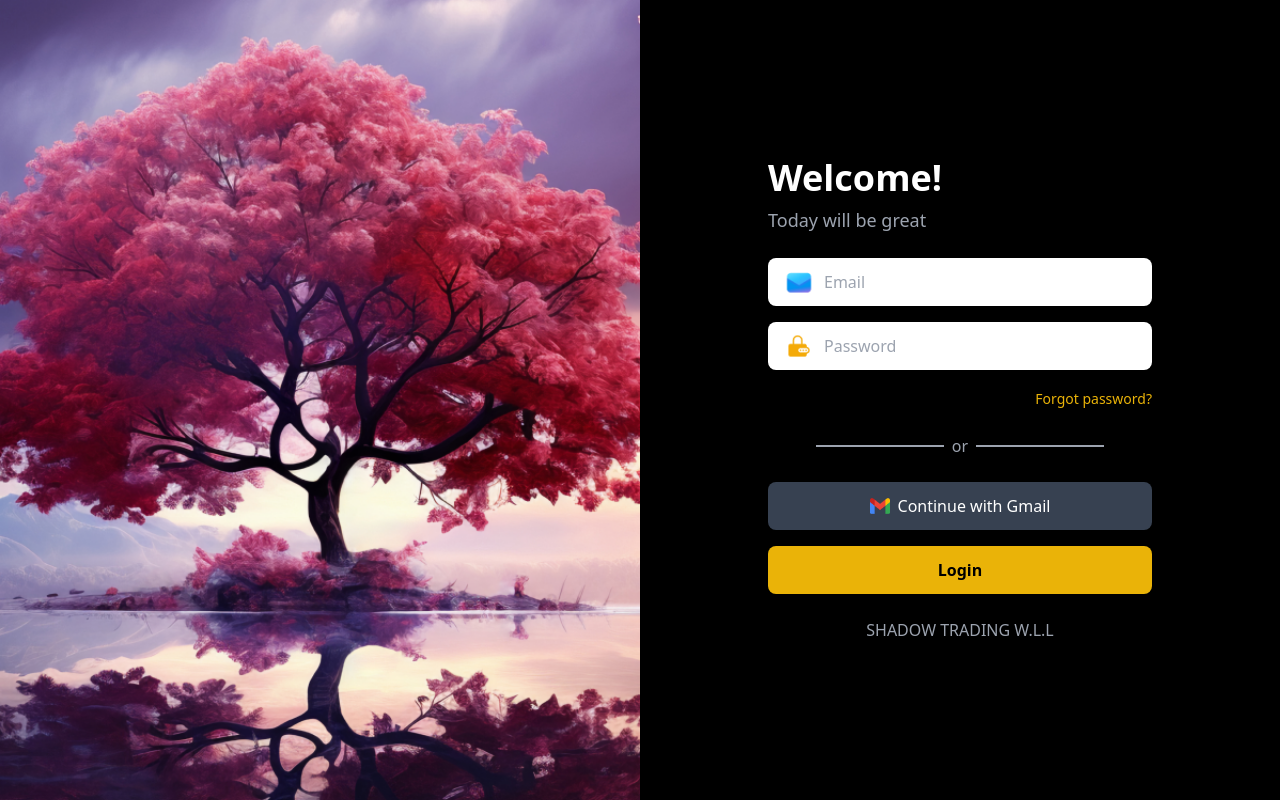
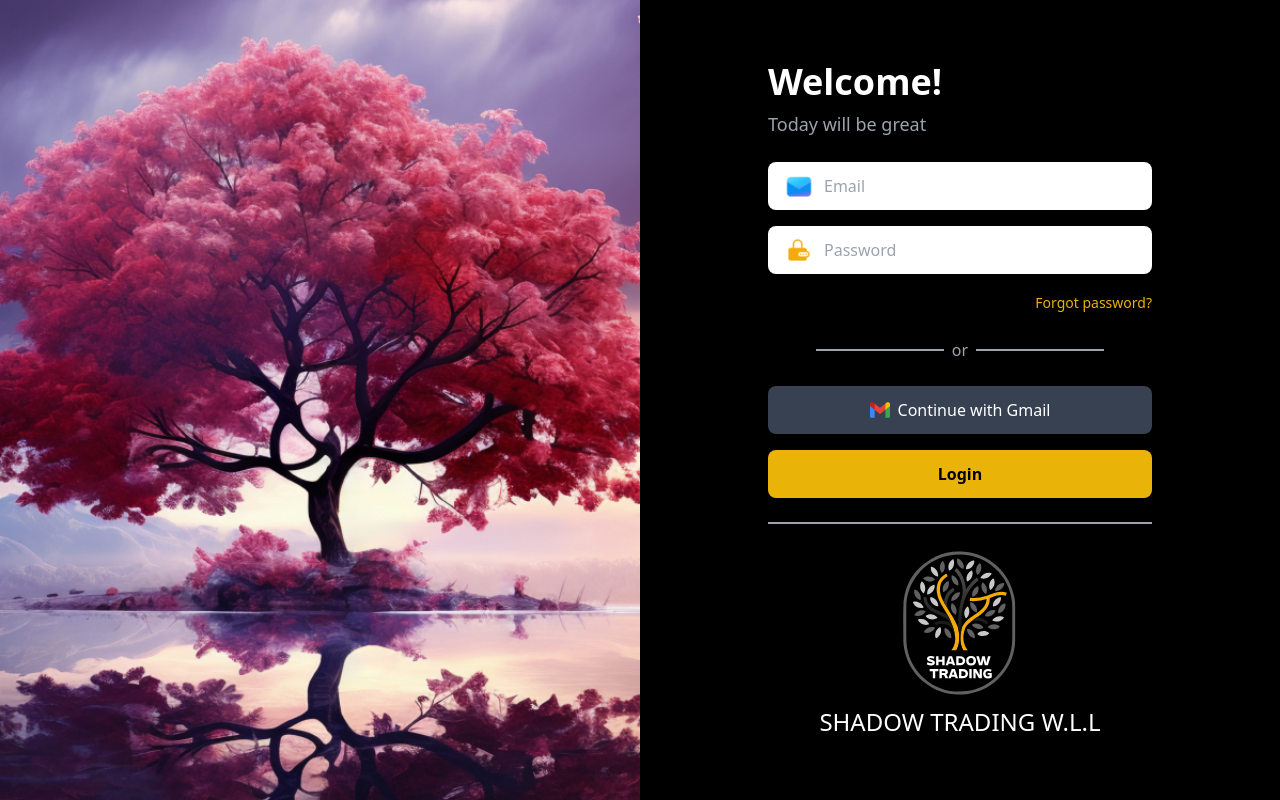
Before and after one commit to Visva24/quotation_generator, a Next.js app: page /log-in in a window 1280 px wide. Built offline with nearby package versions, Linux system fonts and the light colour scheme.

Commit message:
login screen complete GUI

```diff
--- a/src/app/log-in/page.tsx
+++ b/src/app/log-in/page.tsx
@@ -6,34 +6,6 @@ import Image from "next/image";
 export default function LoginPage() {
   const router = useRouter();
   return (
-    // <div className="flex items-center justify-center h-screen bg-gray-100">
-    //   <div className="w-full max-w-sm p-6 bg-white shadow-md">
-    //     <h1 className="text-2xl font-bold text-center mb-4">Login</h1>
-    //     <form>
-    //       <div className="mb-4">
-    //         <label className="block text-sm font-medium mb-1" htmlFor="email">Email</label>
-    //         <input
-    //           type="email"
-    //           id="email"
-    //           className="w-full px-3 py-2 border rounded-md"
-    //           placeholder="Enter your email"
-    //         />
-    //       </div>
-    //       <div className="mb-4">
-    //         <label className="block text-sm font-medium mb-1" htmlFor="password">Password</label>
-    //         <input
-    //           type="password"
-    //           id="password"
-    //           className="w-full px-3 py-2 border rounded-md"
-    //           placeholder="Enter your password"
-    //         />
-    //       </div>
-    //       <button type="submit" className="w-full bg-blue-500 text-white py-2 rounded-md" onClick={()=>router.push("/home")}>
-    //         Log In
-    //       </button>
-    //     </form>
-    //   </div>
-    // </div>
     <div className="flex h-screen overflow-hidden bg-black">
       <div className="relative w-[50%] h-[100%]  bg-gray-900  overflow-hidden">
         <Image
@@ -47,15 +19,12 @@ export default function LoginPage() {
 
       <div className="flex-1 flex items-center justify-center">
         <div className="w-[80%] max-w-sm space-y-6">
-      {/* Welcome Text */}
           <div className="text-left">
             <h1 className="text-4xl font-bold text-white">Welcome!</h1>
             <p className="text-lg mt-2 text-gray-400">Today will be great</p>
           </div>
 
-      {/* Form Section */}
           <div className="space-y-4">
-        {/* Email Input with Icon */}
             <div className="relative">
               <input
                 type="email"
@@ -67,7 +36,6 @@ export default function LoginPage() {
               </div>
             </div>
 
-        {/* Password Input with Icon */}
             <div className="relative">
               <input
                 type="password"
@@ -79,7 +47,6 @@ export default function LoginPage() {
               </div>
             </div>
 
-        {/* Forgot Password Link */}
             <div className="text-right mt-2">
               <a href="#" className="text-yellow-500 hover:underline text-sm">
                 Forgot password?
@@ -87,19 +54,16 @@ export default function LoginPage() {
             </div>
           </div>
 
-      {/* Divider Section (--- or ---) */}
           <div className="flex items-center justify-center text-gray-400 mt-4">
             <hr className="w-1/3 border-t-2 border-gray-400" />
             <span className="mx-2">or</span>
             <hr className="w-1/3 border-t-2 border-gray-400" />
           </div>
 
-      {/* Buttons Section */}
           <div className="space-y-4 mt-4">
-        {/* Continue with Gmail */}
             <button className="w-full flex items-center justify-center bg-gray-700 px-4 py-3 rounded-lg text-white hover:bg-gray-600">
               <Image
-            src="/images/gmail.png" // Replace with your Gmail icon path
+                src="/images/gmail.png"
                 alt="Gmail Icon"
                 width={20}
                 height={20}
@@ -108,21 +72,26 @@ export default function LoginPage() {
               Continue with Gmail
             </button>
 
-        {/* Login Button */}
             <button className="w-full bg-yellow-500 px-4 py-3 rounded-lg text-black font-semibold hover:bg-yellow-600">
               Login
             </button>
           </div>
 
-      {/* Footer Section */}
-      <div className="text-center text-gray-400 mt-6">
+          <hr className="w-full border-t-2 border-gray-400 mt-4" />
 
-        <p>SHADOW TRADING W.L.L</p>
+          <div className="text-center text-gray-400 mt-6 space-y-2">
+            <Image
+              src="/images/flower.svg"
+              alt="Footer Logo"
+              width={150}
+              height={150}
+              className="mx-auto"
+            />
+            <p className="text-2xl font-Montserrat text-white">SHADOW TRADING W.L.L</p>
+          </div>
+
         </div>
       </div>
     </div>
-
-
-    </div>
   );
 }
```
Lines whose indentation alone changed are shown as unchanged.
